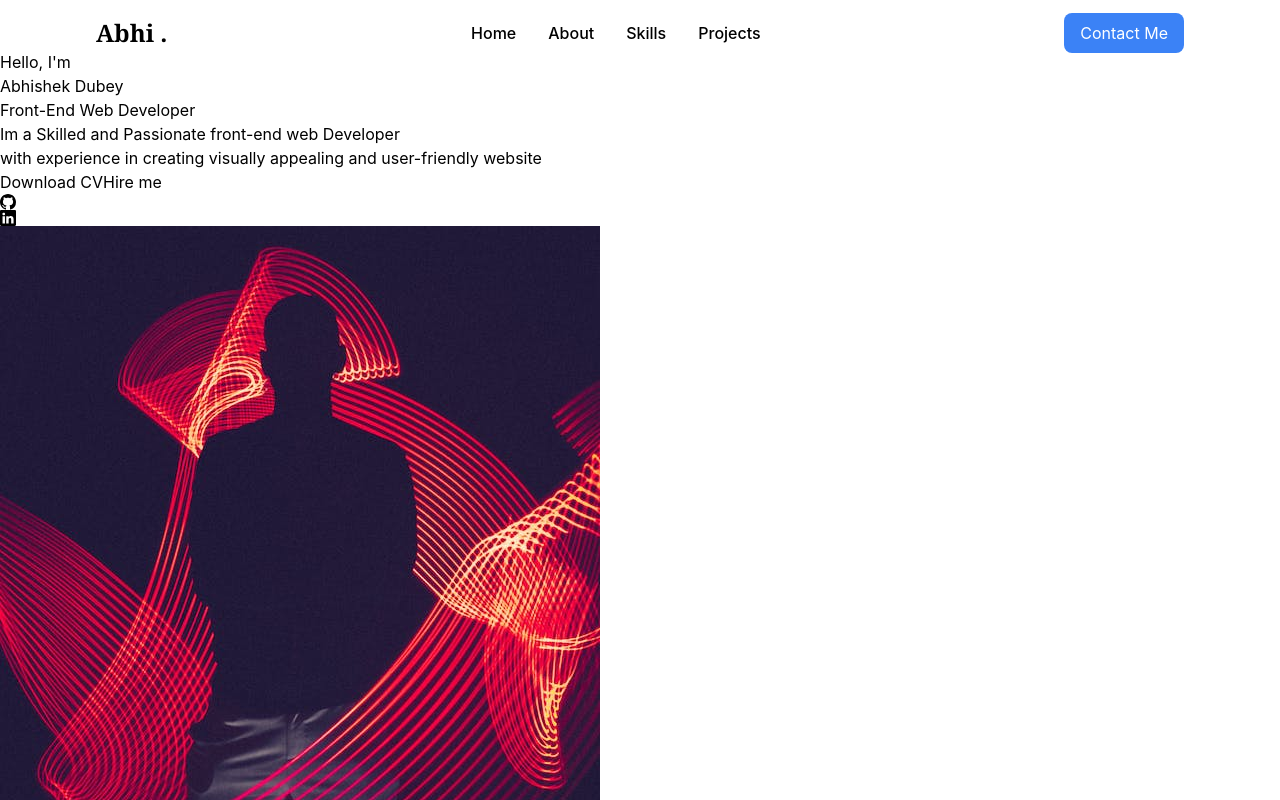
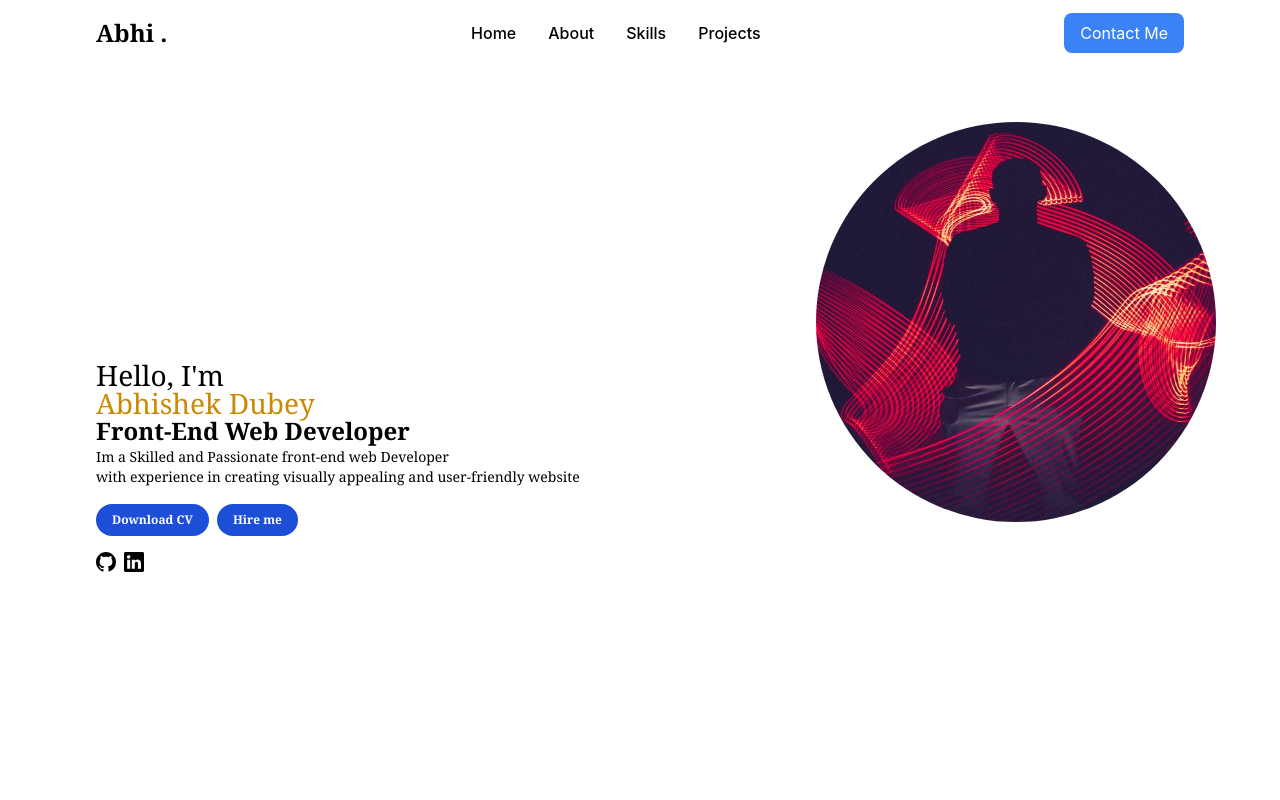
Before and after one commit to abhi-dev-er/Portfolio-Website, a React (Create React App) app: page / in a window 1280 px wide. Shown: the top 800 px of the page. Built offline with nearby package versions, Linux system fonts and the light colour scheme.

Commit message:
creating hero section

```diff
--- a/src/Components/Home/Home.jsx
+++ b/src/Components/Home/Home.jsx
@@ -1,34 +1,51 @@
 import React from "react";
 import hero from "../../assets/hero.jpeg";
-import { Button, Link } from "react-scroll";
-import { BsLinkedin, BsGithub,} from "react-icons/bs"
+import { Link } from "react-scroll";
+import { BsLinkedin, BsGithub } from "react-icons/bs";
 
 function Home() {
   return (
-    <section className="">
-      <div className="">
-        <span>
+    <section className="h-[90vh] w-full max-w-6xl mt-4 mb-0 overflow-hidden ml-auto mr-auto relative">
+      <div className="h-[100vh] w-[100vw] p-8 text-xl font-semibold font-serif flex flex-col  justify-center ">
+        <span className="text-[1.75rem] font-thin">
           Hello, I'm <br />
-          <span>Abhishek Dubey</span>
+          <span className=" text-yellow-600">Abhishek Dubey</span>
         </span>
         <h1>
           {" "}
-          <span>Front-End Web Developer</span>
+          <span className="text-[1.5rem]">Front-End Web Developer</span>
         </h1>
-        <p>
-          Im a Skilled and Passionate front-end web Developer <br /> with experience  in
-          creating visually appealing and user-friendly website{" "}
+        <p className="text-sm font-thin">
+          Im a Skilled and Passionate front-end web Developer <br /> with
+          experience in creating visually appealing and user-friendly website{" "}
         </p>
-        <Link><button>Download CV</button></Link>
-        <Link><button>Hire me</button></Link>
-        <div>
-            <span><BsGithub/></span>
-            <span><BsLinkedin/></span>
-
+        <div className="flex gap-2 mt-4">
+          <Link>
+            <button className="py-2 px-4 bg-blue-700 text-white rounded-2xl text-xs hover:bg-black transition-all ease-in-out duration-300">
+              Download CV
+            </button>
+          </Link>
+          <Link>
+            <button className="py-2 px-4 bg-blue-700 text-white rounded-2xl text-xs hover:bg-black transition-all ease-in-out duration-300">
+              Hire me
+            </button>
+          </Link>
+        </div>
+        <div className="flex gap-2 mt-4">
+          <span>
+            <BsGithub />
+          </span>
+          <span>
+            <BsLinkedin />
+          </span>
         </div>
       </div>
-      <div>
-        <img src={hero} alt="" />
+      <div className="">
+        <img
+          className="rounded-[50%] w-[400px] h-[400px] absolute -z-[1] top-[3.5rem] right-[0] "
+          src={hero}
+          alt=""
+        />
       </div>
     </section>
   );
```
